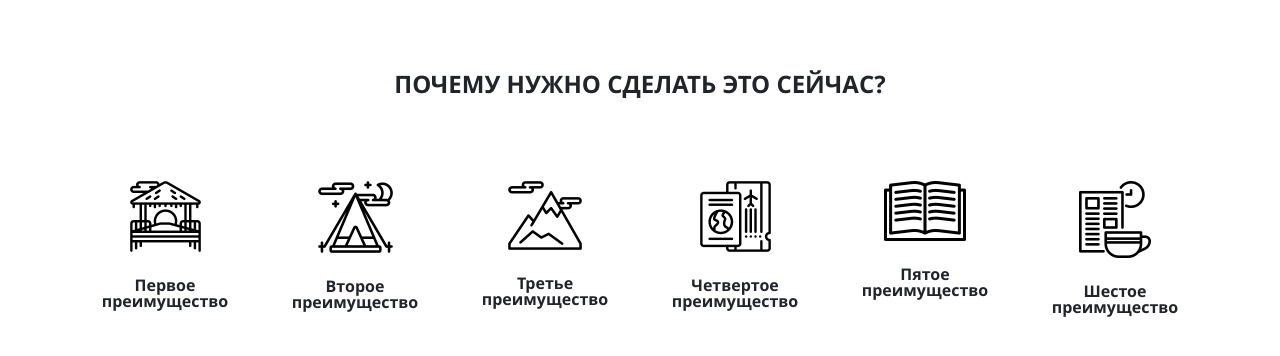
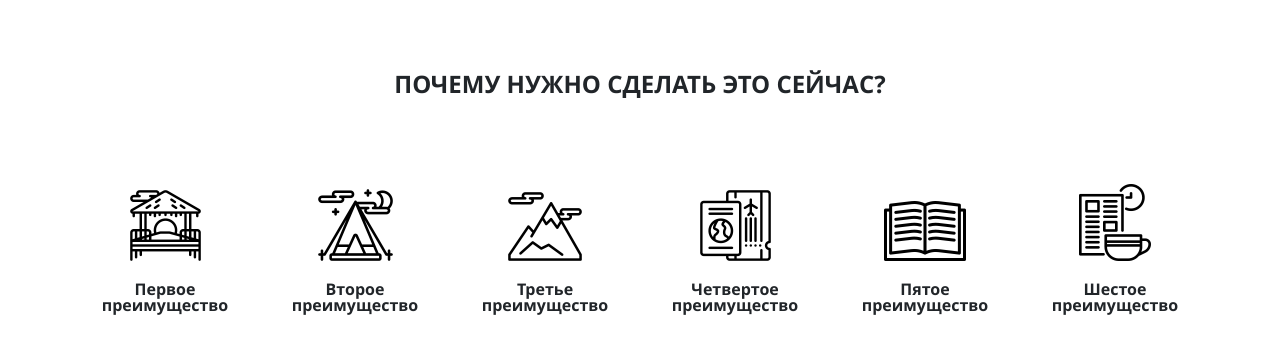
Before and after one commit to eleangelo0717/bootstrap, a plain HTML site: page index.html in a window 1280 px wide. Drawn offline with nearby package versions, Linux system fonts and the light colour scheme.

Commit message:
выровнила текст и картинки в row align-items-end

```diff
--- a/index.html
+++ b/index.html
@@ -12,44 +12,41 @@
   <head>
 
   <body>
+    <section>
       <div class="container">
         <h1 class="title">Почему нужно сделать это сейчас?</h1>
-      <div class="section">
-        <div class="row">
+        <div class="block">
+          <div class="row align-items-end">
+
             <div class="col-12 col-sm-12 col-md-6 col-lg-4 col-xl-2 ">
               <img src="image/001.png" alt="">
-            <p class="block-text">Первое
-              преимущество</p>
+              <p class="block-text">Первое преимущество</p>
             </div>
             <div class="col-12 col-sm-12 col-md-6 col-lg-4 col-xl-2">
               <img src="image/002.png" alt="">
-            <p class="block-text">Второе
-              преимущество</p>
+              <p class="block-text">Второе преимущество</p>
             </div>
             <div class="col-12 col-sm-12 col-md-6 col-lg-4 col-xl-2">
               <img src="image/003.png" alt="">
-            <p class="block-text">Третье
-              преимущество</p>
+              <p class="block-text">Третье преимущество</p>
             </div>
             <div class="elem4 col-12 col-sm-12 col-md-6 col-lg-4 col-xl-2 ">
               <img src="image/004.png" alt="">
-            <p class="block-text">Четвертое
-              преимущество</p>
+              <p class="block-text">Четвертое преимущество</p>
             </div>
             <div class="col-12 col-sm-12 col-md-6 col-lg-4 col-xl-2 ">
               <img class="image" src="image/005.png" alt="">
-            <p class="block-text">Пятое
-              преимущество</p>
+              <p class="block-text">Пятое преимущество</p>
             </div>
             <div class="col-12 col-sm-12 col-md-6 col-lg-4 col-xl-2 ">
-            <div class="block">
               <img src="image/006.png" alt="">
               <p class="block-text">Шестое
                 преимущество</p>
             </div>
           </div>
-        </div><!-- /.sect -->
         </div>
+      </div>
+    </section>
   </body>
 </head>
 <html>
--- a/style.css
+++ b/style.css
@@ -1,27 +1,31 @@
 *{
     box-sizing: border-box;
 }
-.section {
-    text-align: center;
-}
+
 .title {
      font-size: 24px;
      text-align: center;
-     margin-bottom: 82px;
+
      margin-top: 70px;
      font-weight: bold;
      text-transform: uppercase;
      font-family: 'Segoe UI', Tahoma, Geneva, Verdana, sans-serif;
  }
 .block-text {
-
     font-size:16px ;
-    margin-top: 25px;
+    margin-top: 20px;
     font-family: 'Segoe UI', Tahoma, Geneva, Verdana, sans-serif;
     line-height: 1;
     font-weight: bold;
 
 }
+.block {
+
+    text-align: center;
+    margin-top: 85px;
+
+}
+
 
  @media (max-width:567px) {
  .elem4 {
```
Lines whose indentation alone changed are shown as unchanged.
